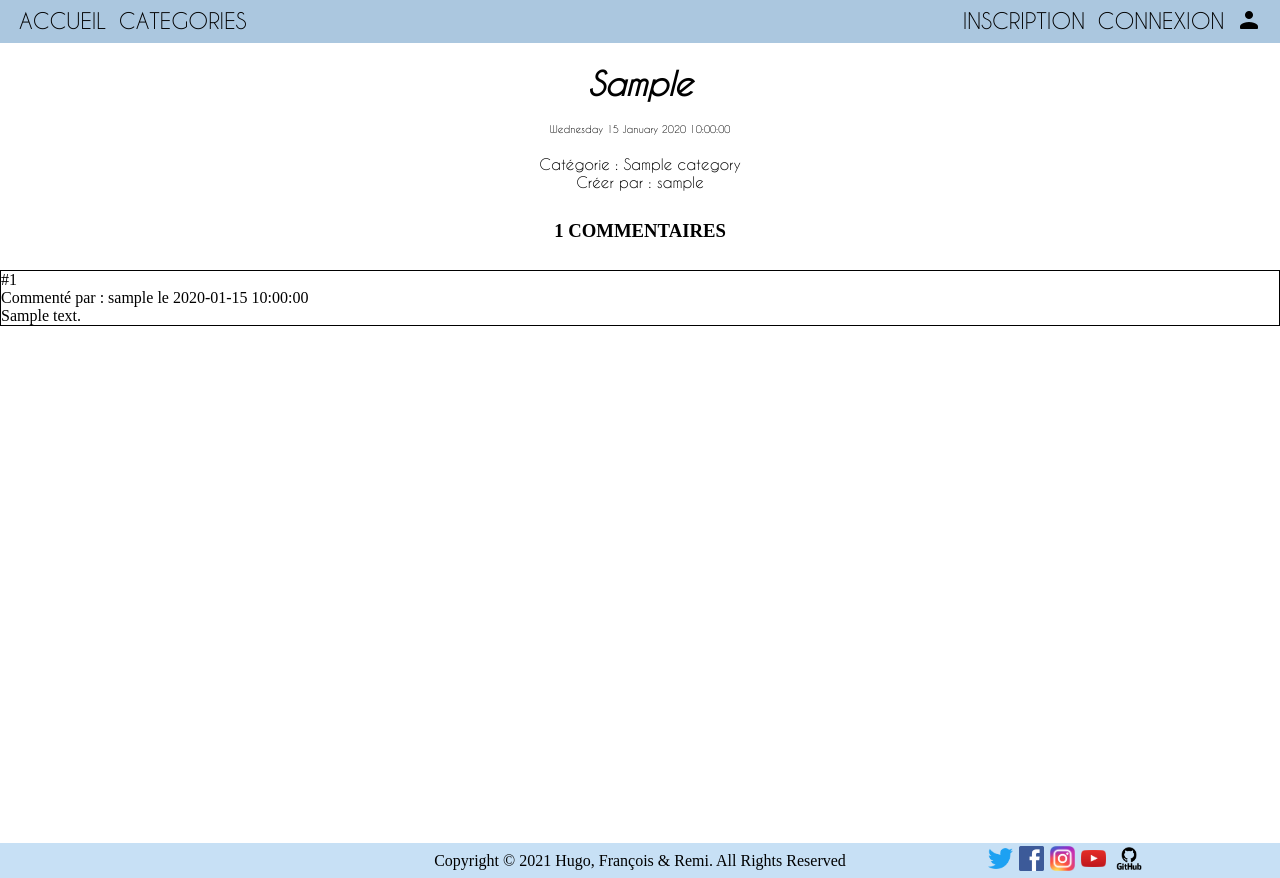
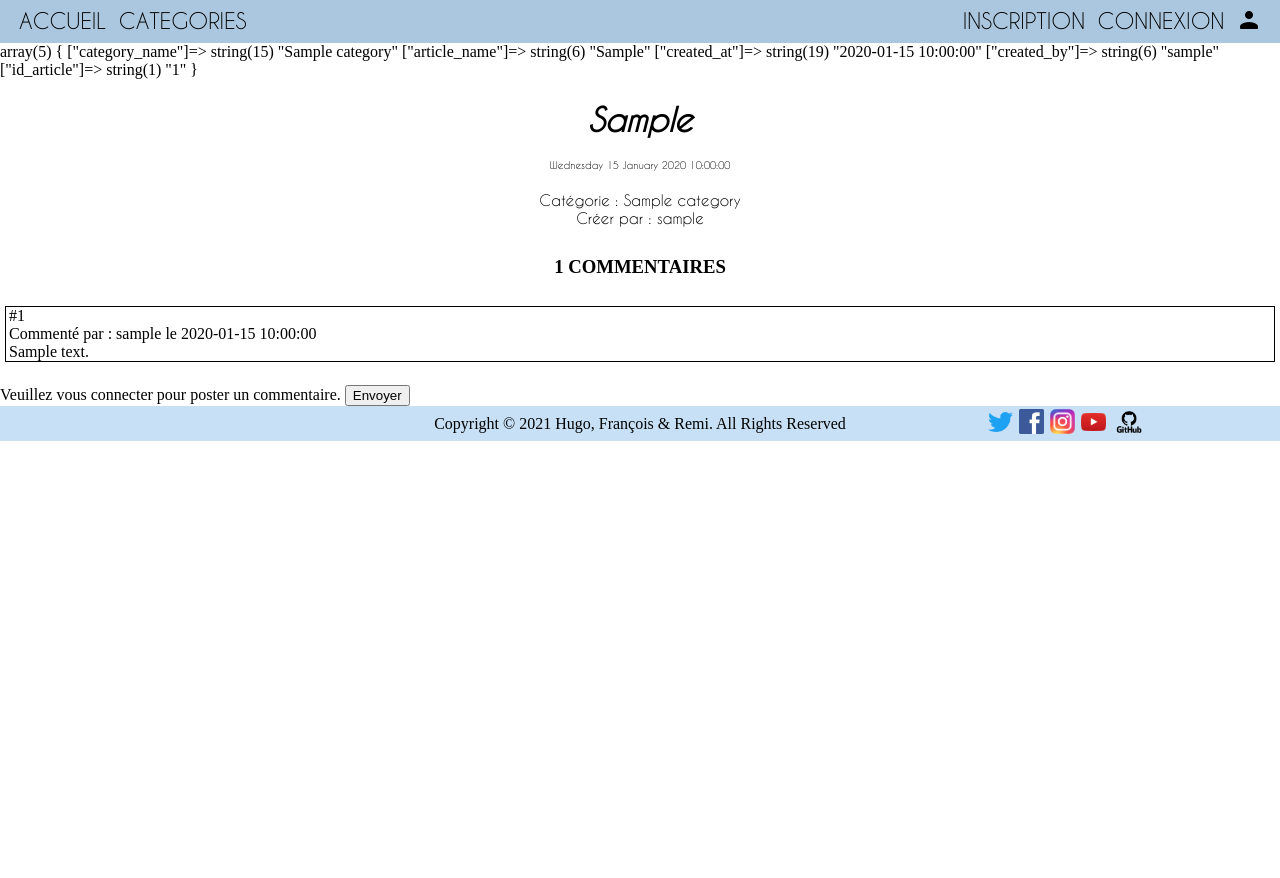
Before and after one commit to hugo-chabert/blog, a PHP site: page /php/article.php in a window 1280 px wide. After the commit the page ends 441 px from the top, so only its background shows below. Run offline with PHP 8.4, Linux system fonts and the light colour scheme; tables that the repository leaves empty or names only in its code hold one stand-in row (values such as "Sample post").

Commit message:
ajout de commentaire sur article.php fait

```diff
--- a/css/article.css
+++ b/css/article.css
@@ -1,12 +1,5 @@
 @import url(font.css);
 
-html,body,main{
-    height: 100%;
-    width: 100%;
-    margin:0;
-    padding:0;
-    scroll-behavior: smooth;
-}
 
 .container {
 
@@ -21,6 +14,7 @@ html,body,main{
     justify-content: center;
     margin-top: 10px;
     margin-bottom: 10px;
+
 }
 
 #styleTitre h1{
@@ -46,5 +40,11 @@ html,body,main{
 }
 
 .tchoutch {
+    margin: 5px;
+    padding-left: 3px;
     border: 1px solid black;
 }
+.comm {
+    margin: 5px;
+    padding-left: 3px;
+}
--- a/php/article.php
+++ b/php/article.php
@@ -1,6 +1,7 @@
 <?php
 $nomFichier = basename (__FILE__);
 require('fonctions/fonctionR.php');
+session_start();
 ?>
 
 <!DOCTYPE html>
@@ -15,7 +16,7 @@ require('fonctions/fonctionR.php');
 <main>
     <div class="container">
         <?php
-            $article = recup_article(); ?>
+            $article = recup_article(); var_dump($article);?>
             <div id="styleTitre"><h1> <?php echo $article['article_name']; ?></h1></div>
             <div id="styleTitreTime"> <?php echo convert_time(); ?> </div>
             <div id='styleTitreCat'> Catégorie :  <?php echo $article['category_name'];?> </div>
@@ -25,6 +26,10 @@ require('fonctions/fonctionR.php');
         <h3 class="styleTitre"> <?php disp_count(); ?>COMMENTAIRES</h3>
     </div>
     <?php  disp_com(); ?>
+    <form method="post" >
+        <?php new_com(); ?>
+        <input  type="submit" name"envoyer" value="Envoyer"/>
+    </form>
 
 </main>
 </body>
--- a/php/fonctions/fonctionR.php
+++ b/php/fonctions/fonctionR.php
@@ -74,9 +74,6 @@ function recup_article() {
         WHERE articles.id_categorie = categories.id && utilisateurs.id = articles.id_utilisateur");
     $fetch= mysqli_fetch_assoc($request_select_article_w_categorie);
     if ($request_select_article_w_categorie == TRUE) {
-        // echo '<pre>';
-        // var_dump($fetch);
-        // echo '</pre>';
     }
     return $fetch;
 }
@@ -87,7 +84,6 @@ function convert_time() {
     $recup = mysqli_fetch_assoc($request);
     $timestamp = $recup["date"];
 
-    //echo $timestamp;
     foreach ($recup as $key => $value) {
         echo strftime('%A', strtotime($timestamp)).' '.strftime('%e', strtotime($timestamp)).' '.strftime('%B', strtotime($timestamp)).' '.strftime('%Y', strtotime($timestamp)).' '.strftime('%T', strtotime($timestamp));
     }
@@ -114,6 +110,7 @@ function disp_com() {
         }
     }
 }
+
 
 function disp_count() {
     $bdd = connect_database();
@@ -150,6 +147,30 @@ function auto_list() {
     return $value;
 }
 
+function new_com() {
+    $dbhost     = "localhost";
+    $dbname     = "blog";
+    $dbuser     = "root";
+    $dbpass     = "root";
+    $conn = new PDO("mysql:host=$dbhost;dbname=$dbname",$dbuser,$dbpass);
+    if (!$_SESSION) {
+        echo 'Veuillez vous connecter pour poster un commentaire.';
+    } else {
+        echo '<p class="comm" >Votre commentaire :<br /><textarea name="commentaire" rows="10%" cols="90%"></textarea></p>';
+        if (isset($_POST["commentaire"]) && $_POST["commentaire"] != NULL) {
+            $send_comm = $_POST["commentaire"];
+            $id_user = $_SESSION['user']['id'];
+            $sql = "INSERT INTO commentaires (commentaire, id_utilisateur, id_article) VALUES (:commentaire, :id_user, 76)";
+            $q = $conn->prepare($sql);
+            $q->bindValue('commentaire' ,$send_comm ,PDO::PARAM_STR);
+            $q->bindValue('id_user' ,$id_user ,PDO::PARAM_INT);
+            $q->execute();
+            header('Location: article.php');
+        } else {
+            echo '<p class="comm" >Veuillez écrire quelque chose dans votre commentaire</p>';
+        }
+    }
+}
 
 function create_article() {
 
```
